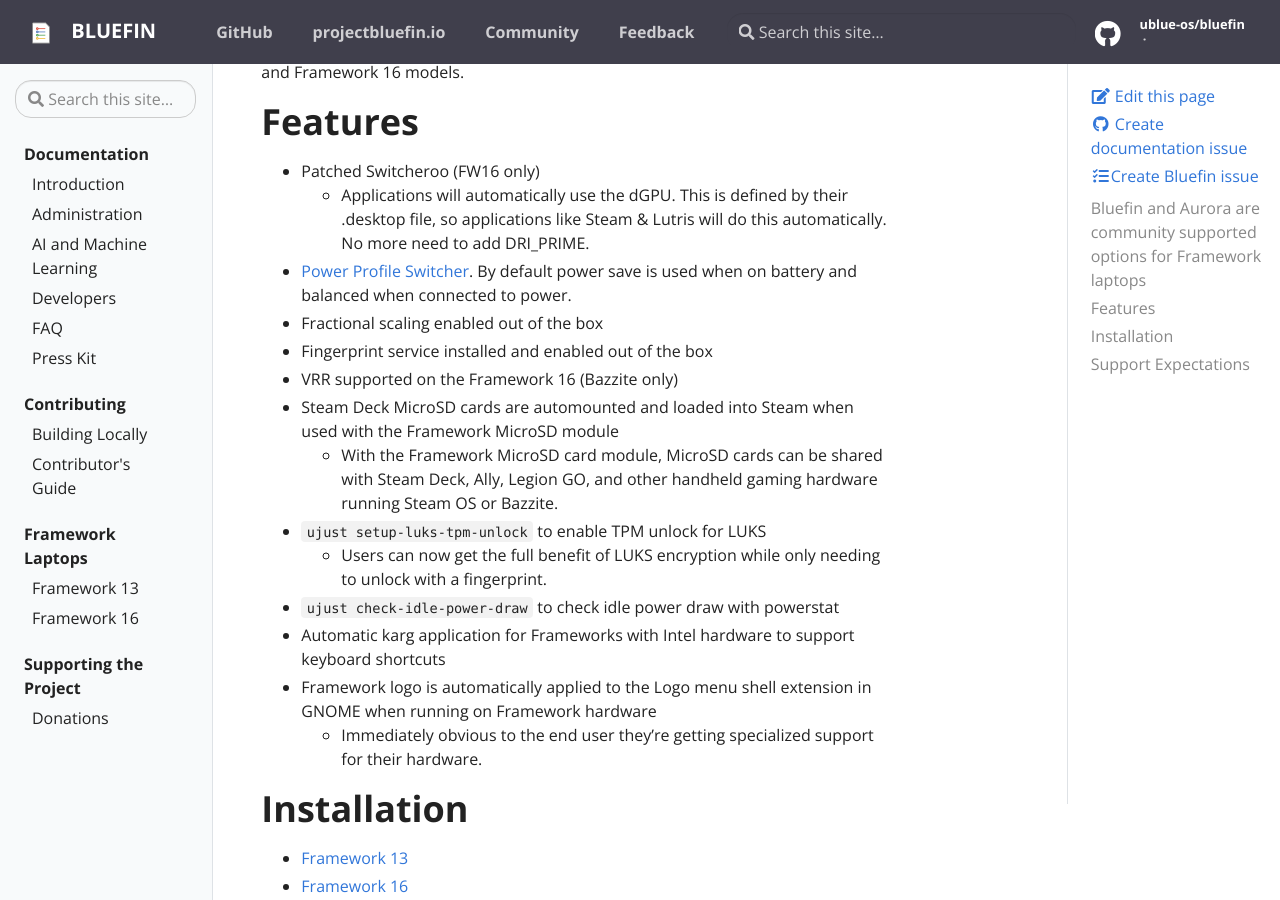
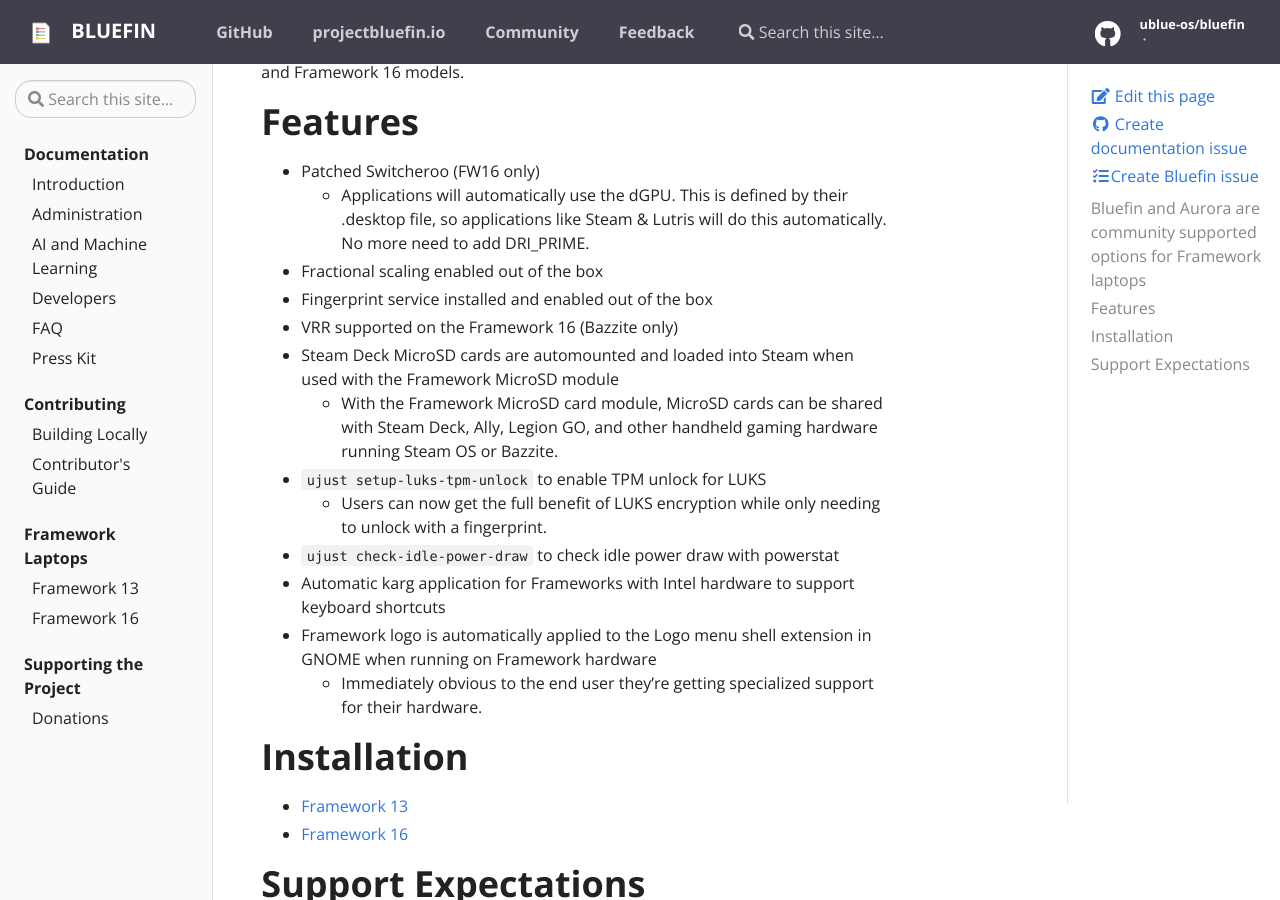
Before and after one commit to ublue-os/bluefin-docs, a Jekyll site: the page built from _docs/framework.md, in a window 1280 px wide and 900 px high, scrolled down 1146 px. Built offline with Jekyll 4.4.1, drawn with Linux system fonts in a browser that asks for light colours.

Commit message:
Update framework.md

```diff
--- a/_docs/framework.md
+++ b/_docs/framework.md
@@ -23,7 +23,6 @@
 
 -    Patched Switcheroo (FW16 only)
      -  Applications will automatically use the dGPU. This is defined by their .desktop file, so applications like Steam & Lutris will do this automatically. No more need to add DRI_PRIME.
-- [Power Profile Switcher](https://github.com/eliapasquali/power-profile-switcher). By default power save is used when on battery and balanced when connected to power.
 - Fractional scaling enabled out of the box
 - Fingerprint service installed and enabled out of the box
 - VRR supported on the Framework 16 (Bazzite only)
```
